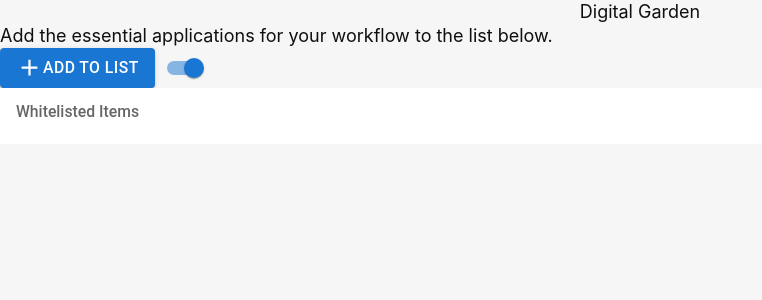
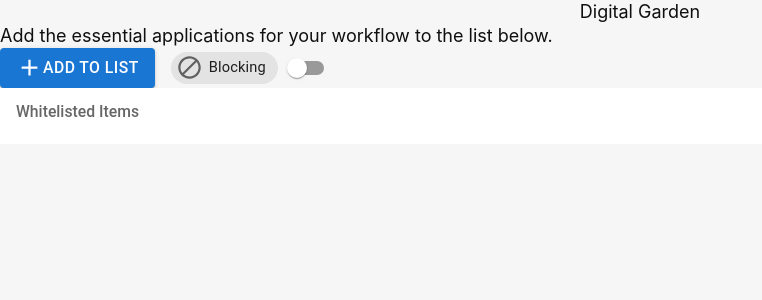
Before and after one commit to mariasaavedra/tauri-zen, a React (Vite) app in the folder app/: page / in a window 1280 px wide. Shown: the top 300 px of the page, without its empty margins (0-762 px from the left). Built offline with nearby package versions, Linux system fonts and the light colour scheme.

Commit message:
chore: wip

```diff
--- a/app/src/App.tsx
+++ b/app/src/App.tsx
@@ -3,8 +3,11 @@ import "./App.css";
 import AppTable from "./components/app-table";
 import { useEffect, useState } from "react";
 import { AppInfo } from "./types";
-import { Button, Switch } from "@mui/material";
-import { Add } from "@mui/icons-material";
+import { Button, Chip, FormControlLabel, Switch } from "@mui/material";
+import {
+  Add,
+  DoDisturb,
+} from "@mui/icons-material";
 
 function App() {
   const [foundApps, setFoundApps] = useState<Array<AppInfo>>([]);
@@ -33,7 +36,16 @@ function App() {
         <Add />
         Add to list
       </Button>
-      <Switch color="primary"  defaultChecked />
+      <FormControlLabel
+        value="blocking"
+        control={<Switch color="primary" />}
+        label={
+          <>
+            <Chip icon={<DoDisturb />} label="Blocking" />
+          </>
+        }
+        labelPlacement="start"
+      />
       <AppTable data={foundApps || []} />
     </section>
   );
```
